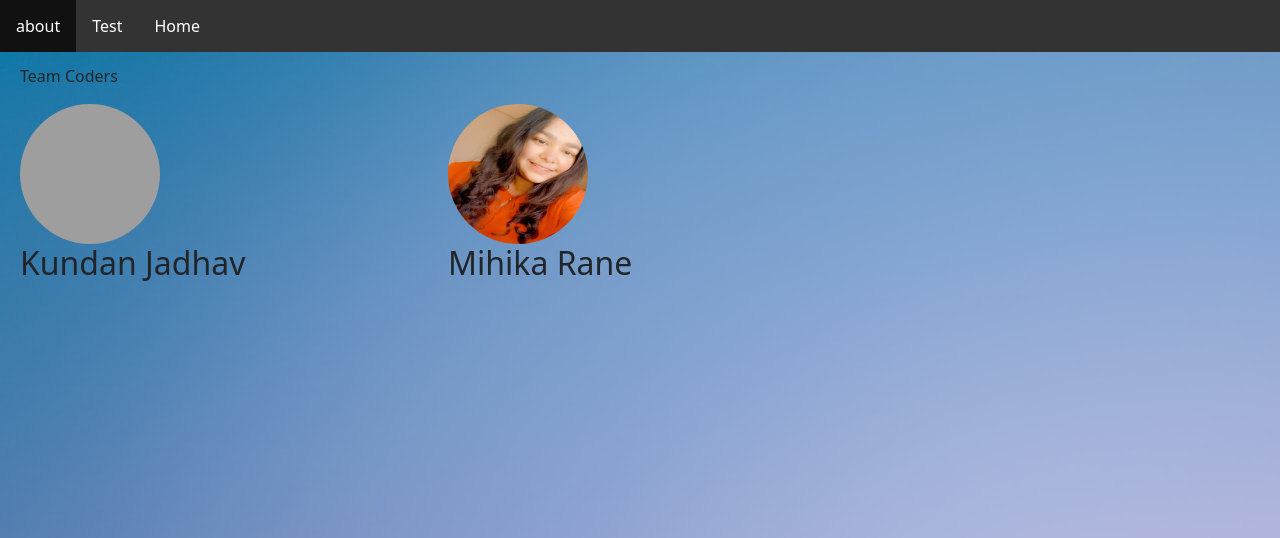
After one commit to kundan-jadhav2001/personalityprediction, a Django app: page /aboutus in a window 1280 px wide. The commit adds this page. Shown: the top 538 px of the page. Run offline with Django 4.2, Linux system fonts and the light colour scheme; grey boxes are pictures that could not be loaded.

Commit message:
added aboutus page and minor updates

```diff
--- a/coders/urls.py
+++ b/coders/urls.py
@@ -4,6 +4,7 @@ from . import views
 urlpatterns = [
     path("", views.home),
     path('test', views.test),
-    path('result', views.result)
+    path('result', views.result),
+    path('aboutus', views.aboutus)
 
 ]
--- a/coders/views.py
+++ b/coders/views.py
@@ -9,6 +9,9 @@ def home(request):
 
 def test(request):
     return render(request, 'test.html')
+
+def aboutus(request):
+    return render(request, 'aboutus.html')
 
 def result(request):
     if request.method == "POST":
--- a/static/css/home.css
+++ b/static/css/home.css
@@ -38,7 +38,7 @@ li a:hover {
     font-family: 'Segoe UI', Tahoma, Geneva, Verdana, sans-serif;
     font-size: 19px;
     text-align: justify;
-    width: 70%;
+    width: 68%;
     margin-left: 230px;
 }
 
--- /dev/null
+++ b/templates/aboutus.html
@@ -0,0 +1,31 @@
+{% extends 'base.html' %}
+{% load static %}
+{% block title %}
+  <title>Test</title>
+  <link href="https://cdn.jsdelivr.net/npm/bootstrap@5.3.1/dist/css/bootstrap.min.css" rel="stylesheet" integrity="sha384-4bw+/aepP/YC94hEpVNVgiZdgIC5+VKNBQNGCHeKRQN+PtmoHDEXuppvnDJzQIu9" crossorigin="anonymous">
+  <script src="https://cdn.jsdelivr.net/npm/bootstrap@5.3.1/dist/js/bootstrap.bundle.min.js" integrity="sha384-HwwvtgBNo3bZJJLYd8oVXjrBZt8cqVSpeBNS5n7C8IVInixGAoxmnlMuBnhbgrkm" crossorigin="anonymous"></script>
+{% endblock %}
+{% block body %}
+<br>
+  <div class="about" style="margin-top: 40px; margin-left: 20px;">
+    <p>
+      Team Coders
+    </p>
+    <div class="row">
+      <div class="col-lg-4">
+        <img class="rounded-circle" src="{% static 'images/kundan.jpg' %}"
+          alt="img" width="140" height="140">
+        <h2>Kundan Jadhav</h2>
+        <p></p>
+        <!-- <p><a class="btn btn-secondary" href="#" role="button">View details »</a></p> -->
+      </div><!-- /.col-lg-4 -->
+      <div class="col-lg-4">
+        <img class="rounded-circle" src="{% static 'images/mihika.jpg' %}"
+          alt="Generic placeholder image" width="140" height="140">
+        <h2>Mihika Rane</h2>
+        <p></p>
+        <!-- <p><a class="btn btn-secondary" href="#" role="button">View details »</a></p> -->
+      </div><!-- /.col-lg-4 -->
+    </div>
+  </div>
+{% endblock %}
--- a/templates/base.html
+++ b/templates/base.html
@@ -11,7 +11,7 @@
     <div class="nav_div">
         <ul class="nav">
             <li>
-                <a href="#aboutus">about</a>
+                <a href="aboutus">about</a>
             </li>
             <li>
             <a href="test">Test</a>
```
Also changed, not shown: static/images/WhatsApp Image 2023-08-20 at 13.36.29.jpg (added), static/images/mihika.jpg (added).
